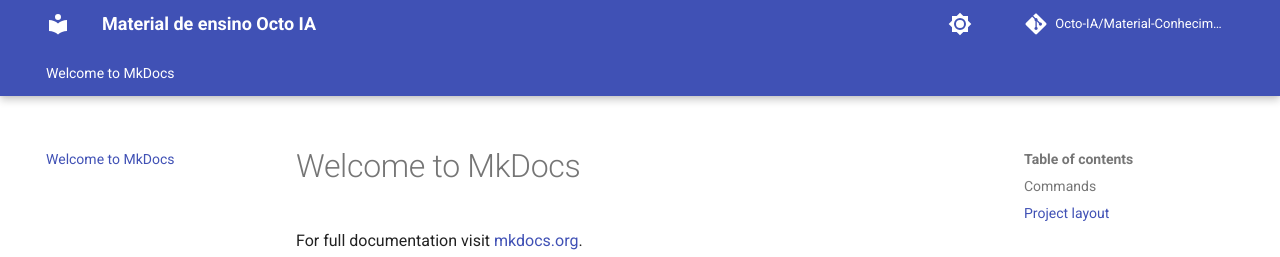
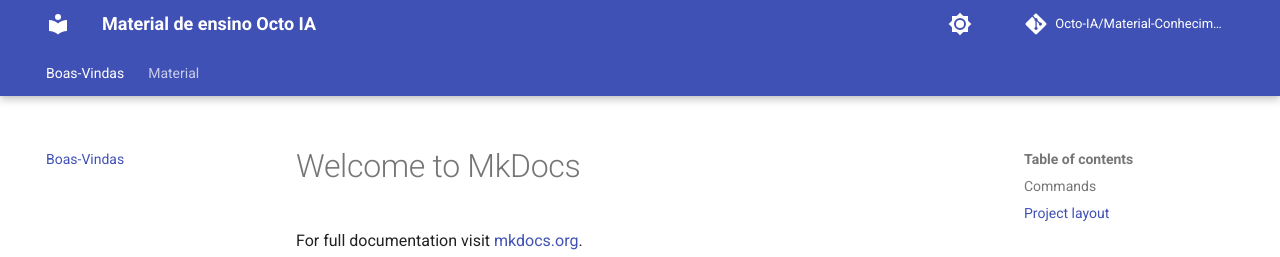
Before and after one commit to Octo-IA/Material-Conhecimento, an MkDocs documentation site: the page built from docs/index.md, in a window 1280 px wide. Shown: the top 257 px of the page. Built offline with MkDocs 1.6.1 and Material for MkDocs 9.7.7, drawn with Linux system fonts in a browser that asks for light colours; comment, search, counter and statistics services are not loaded.

Commit message:
:alien: .yml configuracao/estrutura pagina | add paginas introducao e boas vindas

```diff
--- a/mkdocs.yml
+++ b/mkdocs.yml
@@ -29,6 +29,7 @@ theme:
 plugins:
   - git-authors
   - git-committers:
+      enabled: !ENV [CI, true]
       repository: Octo-IA/Material-Conhecimento
       branch: main
 
@@ -42,3 +43,9 @@ extra:
   social:
     - icon: fontawesome/brands/github
       link: https://github.com/Octo-IA
+
+# Page tree
+nav:
+  - Boas-Vindas: index.md
+  - Material:
+    - material/introducao.md
```
